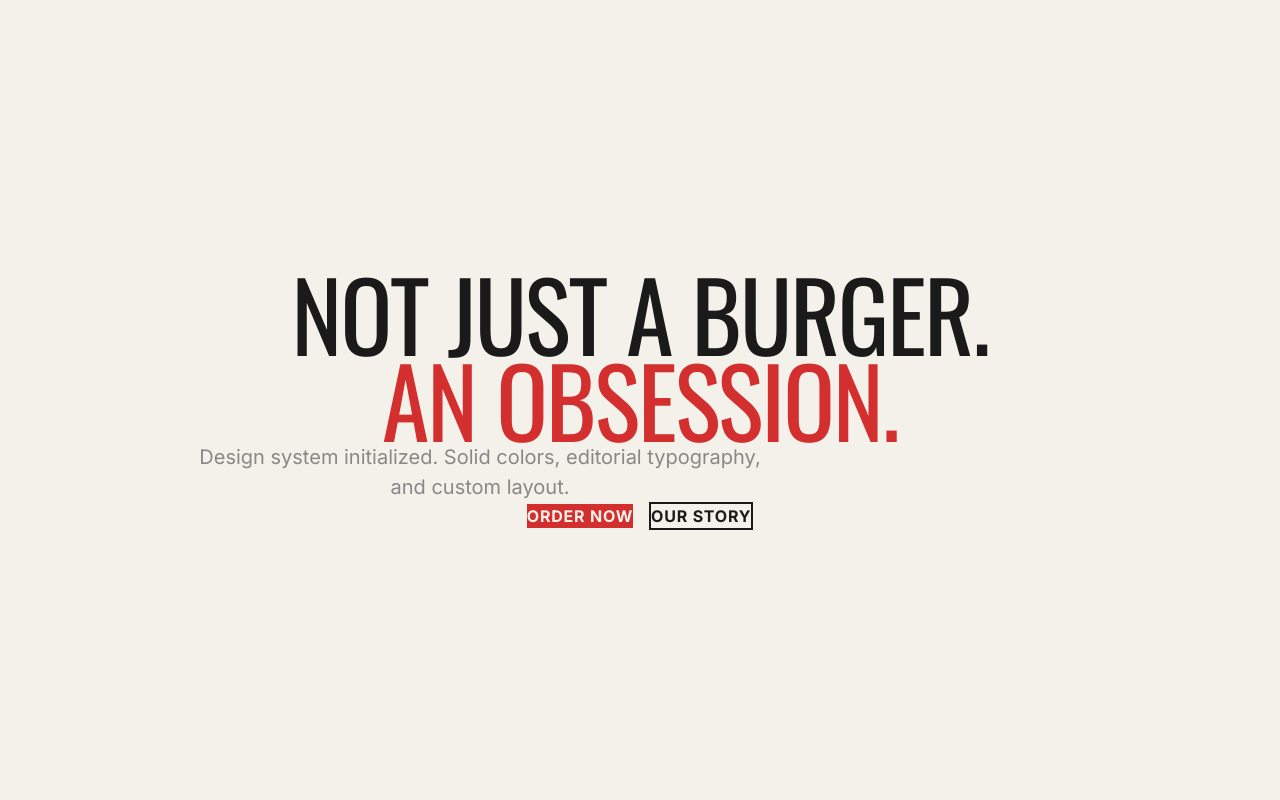
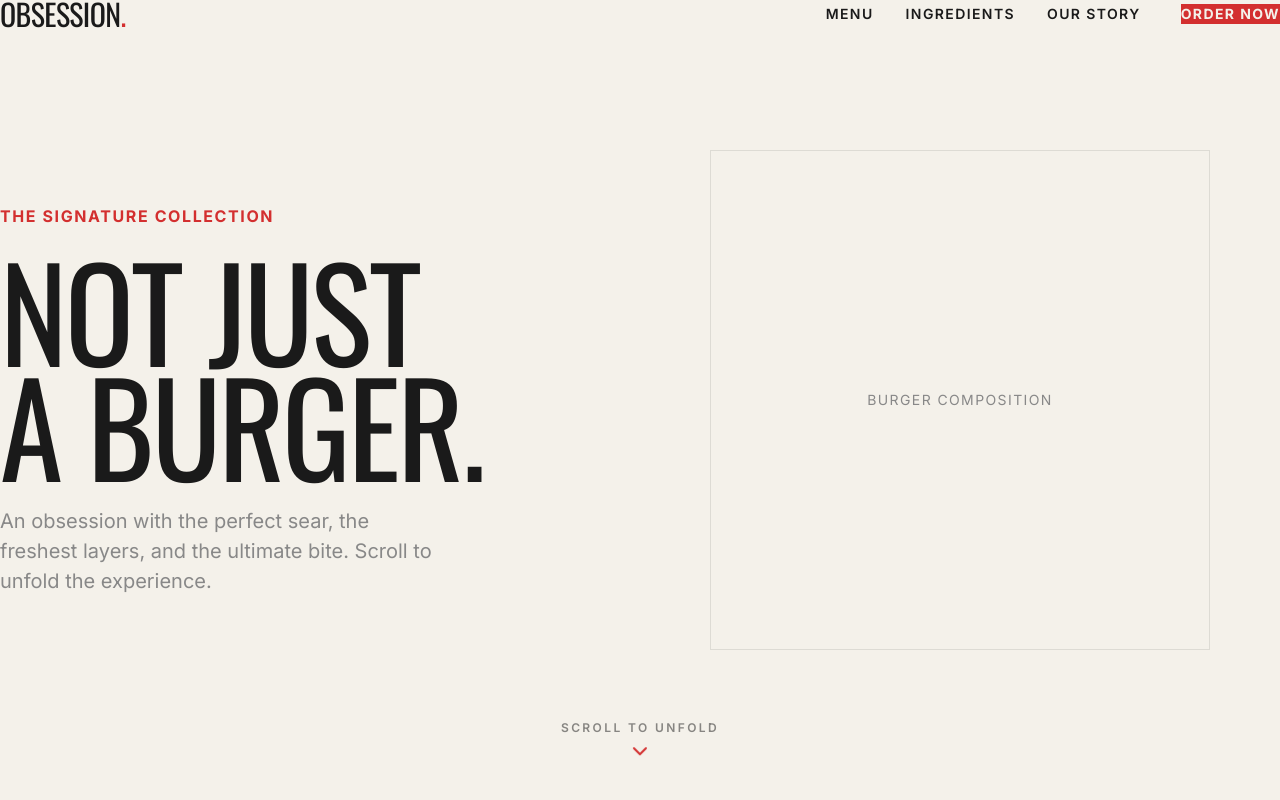
Before and after one commit to Hassan1569/burgeria, a Next.js app: page / in a window 1280 px wide. Shown: the top 800 px of the page. Built offline with nearby package versions, Linux system fonts and the light colour scheme.

Commit message:
Brand identity, navigation, and hero section

```diff
--- a/app/page.tsx
+++ b/app/page.tsx
@@ -1,23 +1,16 @@
+import { Navbar } from "@/components/layout/Navbar";
+import { HeroSection } from "@/components/sections/HeroSection";
+
 export default function Home() {
   return (
-    <main className="min-h-screen flex flex-col items-center justify-center p-8">
-      <div className="max-w-4xl w-full text-center space-y-8">
-        <h1 className="text-display text-6xl md:text-8xl text-brand-text">
-          NOT JUST A BURGER.<br />
-          <span className="text-brand-red">AN OBSESSION.</span>
-        </h1>
-        <p className="text-body text-lg md:text-xl text-brand-muted max-w-xl mx-auto">
-          Design system initialized. Solid colors, editorial typography, and custom layout.
-        </p>
-        <div className="flex items-center justify-center gap-4 pt-8">
-          <button className="bg-brand-red text-brand-bg px-8 py-4 uppercase font-bold tracking-wider hover:bg-brand-text transition-colors">
-            Order Now
-          </button>
-          <button className="border-2 border-brand-text text-brand-text px-8 py-4 uppercase font-bold tracking-wider hover:bg-brand-text hover:text-brand-bg transition-colors">
-            Our Story
-          </button>
-        </div>
-      </div>
+    <main className="relative bg-brand-bg min-h-[200vh]">
+      <Navbar />
+      <HeroSection />
+
+      {/* Temporary spacer to test scroll behavior for Phase 3 */}
+      <section className="h-screen flex items-center justify-center bg-brand-bg">
+        <p className="text-display text-brand-muted text-4xl">Next Scene Coming in Phase 3</p>
+      </section>
     </main>
   );
 }
--- /dev/null
+++ b/components/layout/Navbar.tsx
@@ -0,0 +1,85 @@
+"use client";
+
+import { useState, useEffect } from "react";
+import { Menu, X } from "lucide-react";
+import { cn } from "@/lib/utils/cn";
+
+const navLinks = [
+  { name: "Menu", href: "#menu" },
+  { name: "Ingredients", href: "#ingredients" },
+  { name: "Our Story", href: "#story" },
+];
+
+export function Navbar() {
+  const [isScrolled, setIsScrolled] = useState(false);
+  const [isMobileMenuOpen, setIsMobileMenuOpen] = useState(false);
+
+  useEffect(() => {
+    const handleScroll = () => {
+      setIsScrolled(window.scrollY > 50);
+    };
+    window.addEventListener("scroll", handleScroll);
+    return () => window.removeEventListener("scroll", handleScroll);
+  }, []);
+
+  return (
+    <nav
+      className={cn(
+        "fixed top-0 left-0 right-0 z-50 transition-all duration-300 px-6 md:px-12 py-6",
+        isScrolled ? "bg-brand-bg/90 backdrop-blur-md py-4" : "bg-transparent"
+      )}
+    >
+      <div className="max-w-7xl mx-auto flex items-center justify-between">
+        {/* Logo */}
+        <a href="/" className="text-display text-2xl md:text-3xl tracking-tighter text-brand-text hover:text-brand-red transition-colors">
+          OBSESSION<span className="text-brand-red">.</span>
+        </a>
+
+        {/* Desktop Nav */}
+        <div className="hidden md:flex items-center gap-10">
+          <div className="flex items-center gap-8">
+            {navLinks.map((link) => (
+              <a
+                key={link.name}
+                href={link.href}
+                className="text-sm font-semibold tracking-widest uppercase text-brand-text hover:text-brand-red transition-colors"
+              >
+                {link.name}
+              </a>
+            ))}
+          </div>
+          <button className="bg-brand-red text-brand-bg px-6 py-3 text-sm font-bold tracking-widest uppercase hover:bg-brand-text transition-colors">
+            Order Now
+          </button>
+        </div>
+
+        {/* Mobile Menu Toggle */}
+        <button
+          className="md:hidden text-brand-text p-2"
+          onClick={() => setIsMobileMenuOpen(!isMobileMenuOpen)}
+        >
+          {isMobileMenuOpen ? <X size={28} /> : <Menu size={28} />}
+        </button>
+      </div>
+
+      {/* Mobile Menu Overlay */}
+      {isMobileMenuOpen && (
+        <div className="absolute top-full left-0 right-0 bg-brand-bg border-t border-brand-text/10 p-6 flex flex-col gap-6 md:hidden shadow-2xl">
+          {navLinks.map((link) => (
+            <a
+              key={link.name}
+              href={link.href}
+              onClick={() => setIsMobileMenuOpen(false)}
+              className="text-display text-3xl text-brand-text hover:text-brand-red transition-colors"
+            >
+              {link.name}
+            </a>
+          ))}
+          <button className="bg-brand-red text-brand-bg px-6 py-4 text-sm font-bold tracking-widest uppercase mt-4 w-full hover:bg-brand-text transition-colors">
+            Order Now
+          </button>
+        </div>
+      )}
+    </nav>
+  );
+}
--- /dev/null
+++ b/components/sections/HeroSection.tsx
@@ -0,0 +1,49 @@
+"use client";
+
+import { ChevronDown } from "lucide-react";
+
+export function HeroSection() {
+  return (
+    <section className="relative h-screen w-full flex flex-col justify-center overflow-hidden bg-brand-bg pt-20">
+      {/* Editorial Text Layer */}
+      <div className="relative z-10 max-w-7xl mx-auto w-full px-6 md:px-12 flex flex-col md:flex-row justify-between items-start md:items-center h-full">
+
+        {/* Left Asymmetric Typography */}
+        <div className="w-full md:w-1/2 flex flex-col gap-4 md:gap-6 mt-12 md:mt-0">
+          <span className="text-brand-red font-bold tracking-widest uppercase text-sm md:text-base">
+            The Signature Collection
+          </span>
+          <h1 className="text-display text-[4rem] sm:text-[5rem] md:text-[7rem] lg:text-[8rem] leading-[0.85] text-brand-text">
+            NOT JUST<br />
+            A BURGER.
+          </h1>
+          <p className="text-body text-brand-muted max-w-md text-lg md:text-xl mt-4">
+            An obsession with the perfect sear, the freshest layers, and the ultimate bite. Scroll to unfold the experience.
+          </p>
+        </div>
+
+        {/* Right Space - Reserved for the Hero Burger */}
+        <div className="w-full md:w-1/2 h-[50vh] md:h-full relative flex items-center justify-center pointer-events-none">
+          {/* This container will house the initial complete burger composition */}
+          <div
+            id="hero-burger-container"
+            className="relative w-full max-w-[500px] aspect-square flex items-center justify-center border border-brand-text/10"
+          >
+            {/* Placeholder text to be replaced with actual image in Phase 3 */}
+            <span className="text-brand-muted text-sm uppercase tracking-widest">
+              Burger Composition
+            </span>
+          </div>
+        </div>
+      </div>
+
+      {/* Scroll Indicator */}
+      <div className="absolute bottom-8 left-1/2 -translate-x-1/2 flex flex-col items-center gap-2 z-10">
+        <span className="text-brand-text/50 text-xs uppercase tracking-[0.2em] font-semibold">
+          Scroll to Unfold
+        </span>
+        <ChevronDown className="text-brand-red animate-bounce" size={24} />
+      </div>
+    </section>
+  );
+}
```
